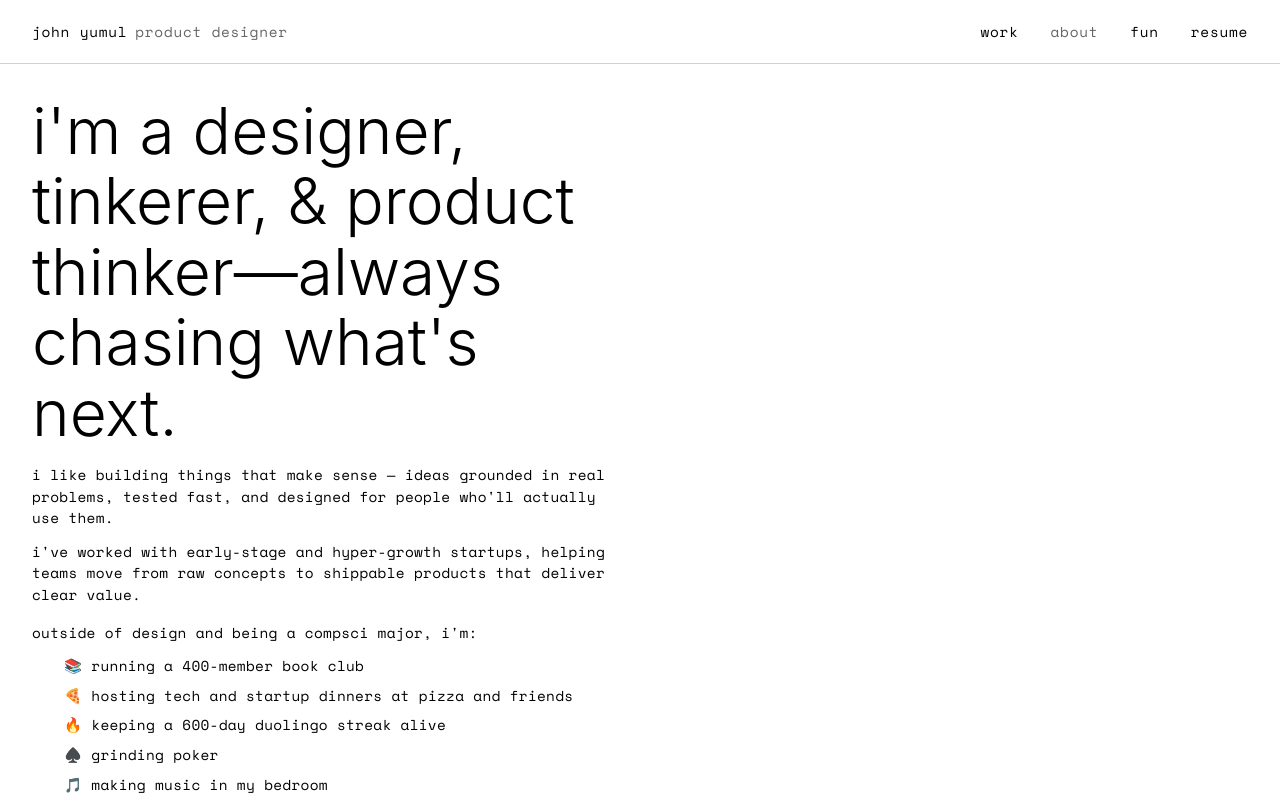
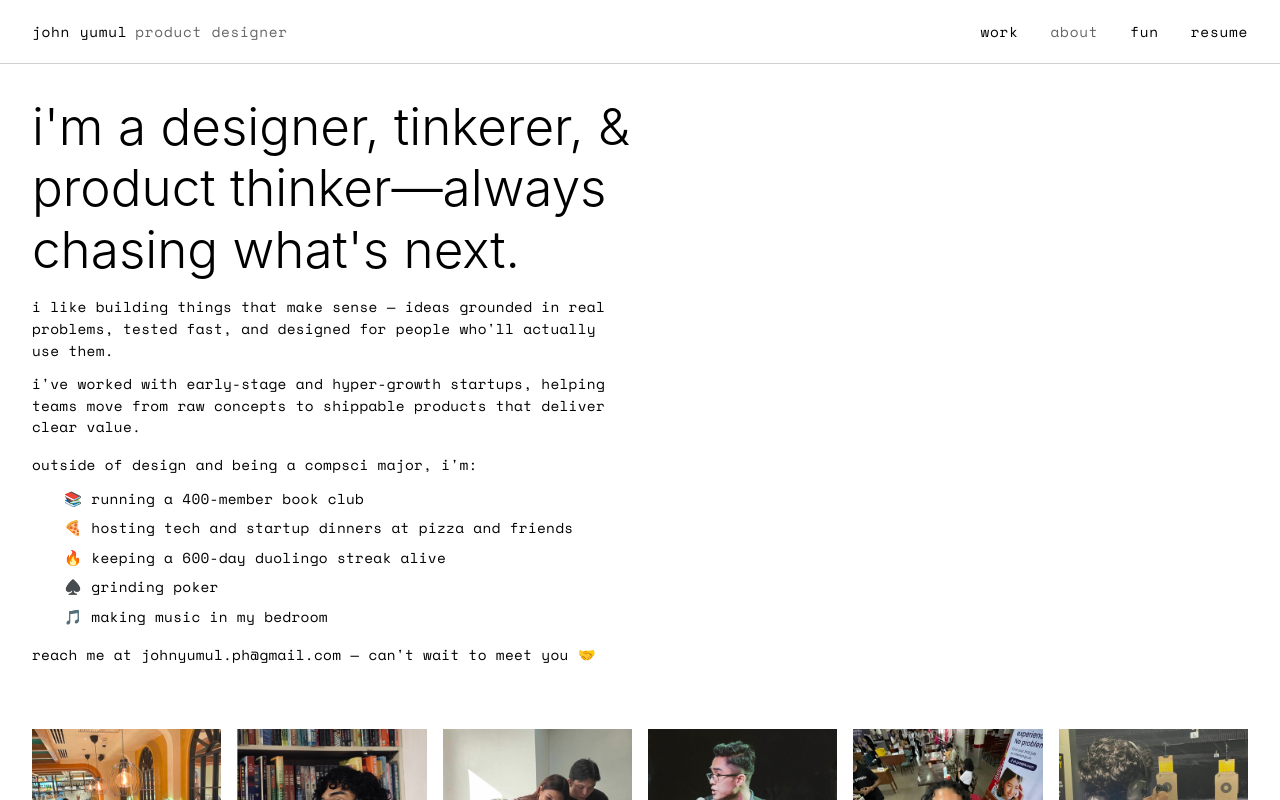
Before and after one commit to 0002F16/john-portfolio, a React (Vite) app in the folder john/: page /about in a window 1280 px wide. Shown: the top 800 px of the page. Built offline with nearby package versions, Linux system fonts and the light colour scheme; a web font is replaced by a local one.

Commit message:
fixed spacing

```diff
--- a/john/src/About.css
+++ b/john/src/About.css
@@ -215,8 +215,8 @@
 .about-title {
   font-family: 'Neue Haas Grotesk Display Pro', -apple-system, BlinkMacSystemFont, 'Segoe UI', sans-serif;
   font-weight: 300;
-  font-size: clamp(2.5rem, 6vw, 4rem);
-  line-height: 1.1;
+  font-size: clamp(2rem, 5vw, 3.2rem);
+  line-height: 1.2;
   margin: 0 0 2rem 0;
   color: #000000;
 }
```
